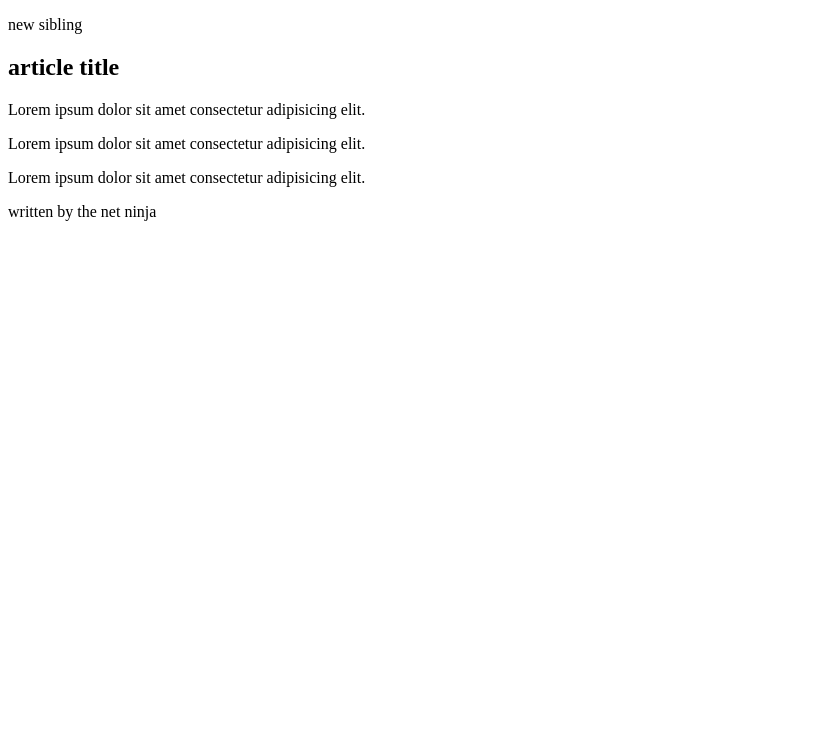
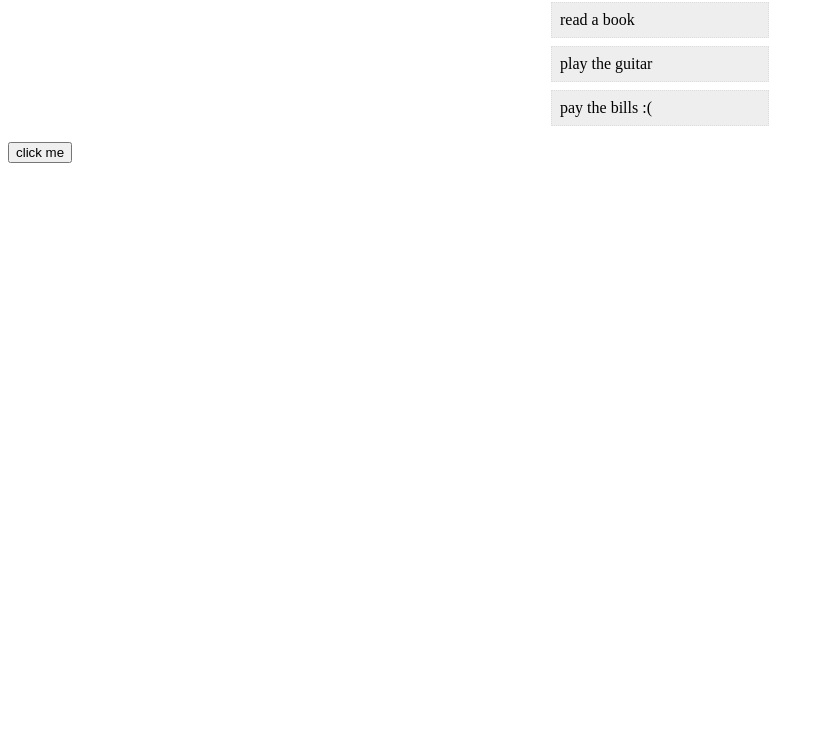
Before and after one commit to sai-myne/Modern-JavaScript, a plain HTML site: page chapter_6/index.html in a window 1280 px wide. Shown: the part 50-800 px from the top of the page, without its empty margins (0-824 px from the left). Drawn offline with Linux system fonts and the light colour scheme.

Commit message:
lesson 53. Event Basics(click event)

```diff
--- a/chapter_6/index.html
+++ b/chapter_6/index.html
@@ -1,21 +1,31 @@
 <html lang="en">
 <head>
-    <meta charset="UTF-8">
-    <meta name="viewport" content="width=device-width, initial-scale=1.0">
-    <title>Document</title>
+  <meta charset="UTF-8">
+  <meta name="viewport" content="width=device-width, initial-scale=1.0">
+  <meta http-equiv="X-UA-Compatible" content="ie=edge">
+  <title>JavaScript</title>
+  <style>
+    li{
+      list-style-type: none;
+      max-width: 200px;
+      padding: 8px;
+      margin: 8px auto;
+      background: #eee;
+      border: 1px dotted #ddd;
+    }
+  </style>
 </head>
 <body>
-    <h1>The DOM</h1>
 
-    <article>
-        <p>new sibling</p>
-        <h2>article title</h2>
-        <p>Lorem ipsum dolor sit amet consectetur adipisicing elit.</p>
-        <p>Lorem ipsum dolor sit amet consectetur adipisicing elit.</p>
-        <p>Lorem ipsum dolor sit amet consectetur adipisicing elit.</p>
-        <div>written by the net ninja</div>
-      </article>
+  <ul>
+    <li>buy milk</li>
+    <li>read a book</li>
+    <li>play the guitar</li>
+    <li>pay the bills :(</li>
+  </ul>
 
-    <script src="sandbox.js"></script>
+  <button>click me</button>
+
+  <script src="sandbox.js"></script>
 </body>
 </html>
--- a/chapter_6/sandbox.js
+++ b/chapter_6/sandbox.js
@@ -1,20 +1,17 @@
-const article = document.querySelector('article');
+// const button = document.querySelector('button');
 
-// console.log(article.children);
-
-// console.log(Array.from(article.children))
-// console.log(article.children)
-
-// Array.from(article.children).forEach(child => {
-//     child.classList.add('article-element');
+// button.addEventListener('click', () => {
+//     console.log('you clicked me');
 // });
 
-const title = document.querySelector('h2');
+const items = document.querySelectorAll('li');
 
-console.log(title.parentElement);
-console.log(title.parentElement.parentElement);
-console.log(title.nextElementSibling);
-console.log(title.previousElementSibling);
-
-// chaining
-console.log(title.nextElementSibling.parentElement.children);
+items.forEach(item => {
+    item.addEventListener('click', e => {
+        // console.log('item clicked');
+        // console.log(e);
+        // console.log(e.target);
+        // console.log(item);
+        e.target.style.textDecoration = 'line-through';
+    })
+})
```
